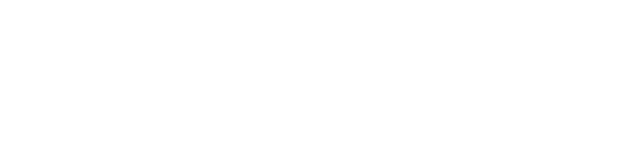
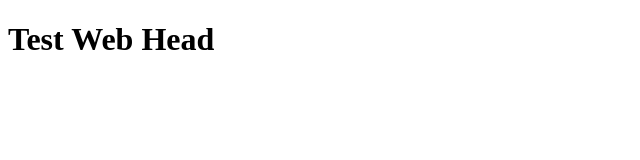
Before and after one commit to Cyberx-Team/Cyberx-official-HTML, a plain HTML site: page index.html in a window 1280 px wide. Shown: the whole page, without its empty margins (0-640 px from the left). Drawn offline with Linux system fonts and the light colour scheme.

Commit message:
Update index.html

```diff
--- a/index.html
+++ b/index.html
@@ -7,6 +7,6 @@
     <title>Document</title>
 </head>
 <body>
-
+    <h1>Test Web Head</h1>
 </body>
 </html>
```
